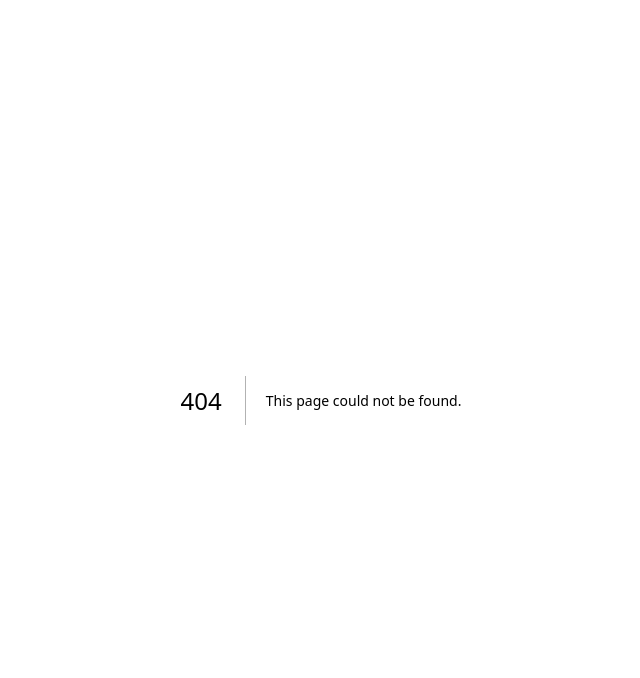
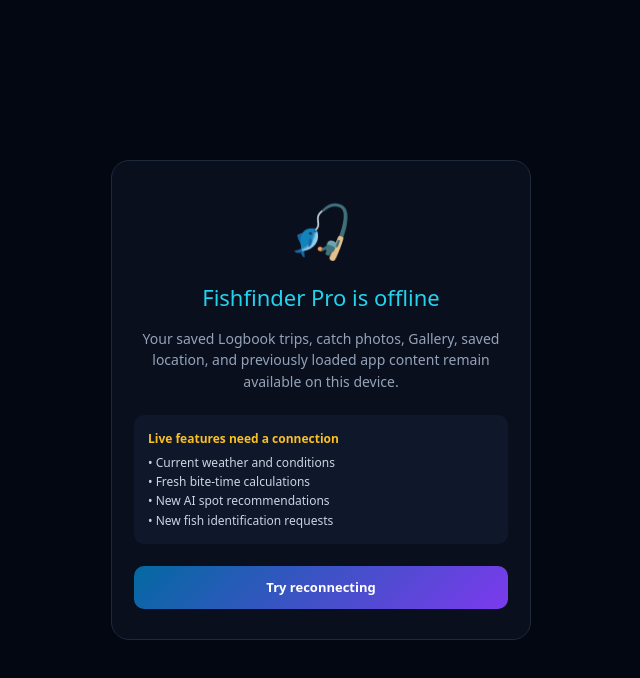
Before and after one commit to DaddyFilth/Fishfinder-pro, a Next.js app: page /offline in a window 1280 px wide. Before the commit this address had no page. Shown: the top 678 px of the page, without its empty margins (319-959 px from the left). Built offline with nearby package versions, Linux system fonts and the light colour scheme.

Commit message:
feat: add offline PWA foundation

```diff
--- /dev/null
+++ b/public/sw.js
@@ -0,0 +1,148 @@
+const CACHE_VERSION = 'fishfinder-pro-v1';
+const APP_SHELL_CACHE = `${CACHE_VERSION}-shell`;
+const RUNTIME_CACHE = `${CACHE_VERSION}-runtime`;
+const API_CACHE = `${CACHE_VERSION}-api`;
+
+const APP_SHELL = [
+  '/',
+  '/offline',
+  '/manifest.json',
+  '/icons/icon-192.png',
+  '/icons/icon-512.png',
+  '/icons/icon-maskable-512.png',
+];
+
+const isSameOrigin = (url) => url.origin === self.location.origin;
+
+self.addEventListener('install', (event) => {
+  event.waitUntil(
+    caches
+      .open(APP_SHELL_CACHE)
+      .then((cache) => cache.addAll(APP_SHELL))
+      .then(() => self.skipWaiting()),
+  );
+});
+
+self.addEventListener('activate', (event) => {
+  event.waitUntil(
+    caches
+      .keys()
+      .then((keys) =>
+        Promise.all(
+          keys
+            .filter((key) => key.startsWith('fishfinder-pro-'))
+            .filter((key) => !key.startsWith(CACHE_VERSION))
+            .map((key) => caches.delete(key)),
+        ),
+      )
+      .then(() => self.clients.claim()),
+  );
+});
+
+self.addEventListener('fetch', (event) => {
+  const request = event.request;
+
+  if (request.method !== 'GET') return;
+
+  const url = new URL(request.url);
+
+  if (!isSameOrigin(url)) return;
+
+  if (request.mode === 'navigate') {
+    event.respondWith(
+      fetch(request)
+        .then((response) => {
+          const copy = response.clone();
+
+          caches.open(RUNTIME_CACHE).then((cache) => {
+            cache.put(request, copy);
+          });
+
+          return response;
+        })
+        .catch(async () => {
+          const cachedPage = await caches.match(request);
+
+          if (cachedPage) return cachedPage;
+
+          const cachedHome = await caches.match('/');
+
+          if (cachedHome) return cachedHome;
+
+          return caches.match('/offline');
+        }),
+    );
+
+    return;
+  }
+
+  if (url.pathname.startsWith('/api/')) {
+    event.respondWith(
+      fetch(request)
+        .then((response) => {
+          if (!response || !response.ok) return response;
+
+          const copy = response.clone();
+
+          caches.open(API_CACHE).then((cache) => {
+            cache.put(request, copy);
+          });
+
+          return response;
+        })
+        .catch(async () => {
+          const cachedResponse = await caches.match(request);
+
+          if (cachedResponse) return cachedResponse;
+
+          return new Response(
+            JSON.stringify({
+              offline: true,
+              error: 'Offline — no cached result is available yet.',
+            }),
+            {
+              status: 503,
+              headers: {
+                'Content-Type': 'application/json',
+                'X-Fishfinder-Offline': 'true',
+              },
+            },
+          );
+        }),
+    );
+
+    return;
+  }
+
+  event.respondWith(
+    caches.match(request).then((cachedResponse) => {
+      if (cachedResponse) return cachedResponse;
+
+      return fetch(request)
+        .then((response) => {
+          if (!response || !response.ok) return response;
+
+          const copy = response.clone();
+
+          caches.open(RUNTIME_CACHE).then((cache) => {
+            cache.put(request, copy);
+          });
+
+          return response;
+        })
+        .catch(() => {
+          if (request.destination === 'image') {
+            return new Response('', {
+              status: 504,
+              statusText: 'Offline image unavailable',
+            });
+          }
+
+          return new Response('', {
+            status: 503,
+            statusText: 'Offline resource unavailable',
+          });
+        });
+    }),
+  );
+});
--- a/src/app/layout.tsx
+++ b/src/app/layout.tsx
@@ -1,6 +1,8 @@
 import type { Metadata, Viewport } from "next";
 import { SpeedInsights } from '@vercel/speed-insights/next';
 import type { ReactNode } from "react";
+import ConnectionStatus from '@/components/offline/ConnectionStatus';
+import ServiceWorkerRegistration from '@/components/offline/ServiceWorkerRegistration';
 import "./globals.css";
 
 export const metadata: Metadata = {
@@ -42,6 +44,8 @@ export default function RootLayout({ children }: { children: ReactNode }) {
       className="h-full antialiased"
     >
       <body style={{ height: "100%", margin: 0 }} className="min-h-full flex flex-col">
+        <ServiceWorkerRegistration />
+        <ConnectionStatus />
         {children}
         <SpeedInsights />
       </body>
--- /dev/null
+++ b/src/app/offline/page.tsx
@@ -0,0 +1,91 @@
+'use client';
+
+export default function OfflinePage() {
+  return (
+    <main
+      style={{
+        minHeight: '100dvh',
+        background: '#030712',
+        color: '#e2e8f0',
+        fontFamily: 'system-ui, sans-serif',
+        display: 'grid',
+        placeItems: 'center',
+        padding: '24px',
+      }}
+    >
+      <section
+        style={{
+          width: '100%',
+          maxWidth: '420px',
+          textAlign: 'center',
+          background: '#0a0f1e',
+          border: '1px solid #1e293b',
+          borderRadius: '18px',
+          padding: '30px 22px',
+        }}
+      >
+        <div style={{ fontSize: '52px', marginBottom: '12px' }}>🎣</div>
+
+        <h1
+          style={{
+            margin: 0,
+            color: '#22d3ee',
+            fontSize: '22px',
+          }}
+        >
+          Fishfinder Pro is offline
+        </h1>
+
+        <p
+          style={{
+            color: '#94a3b8',
+            fontSize: '14px',
+            lineHeight: 1.55,
+            margin: '14px 0 22px',
+          }}
+        >
+          Your saved Logbook trips, catch photos, Gallery, saved location, and
+          previously loaded app content remain available on this device.
+        </p>
+
+        <div
+          style={{
+            textAlign: 'left',
+            background: '#0f172a',
+            borderRadius: '10px',
+            padding: '14px',
+            color: '#cbd5e1',
+            fontSize: '12px',
+            lineHeight: 1.6,
+          }}
+        >
+          <div style={{ color: '#fbbf24', fontWeight: 700, marginBottom: '5px' }}>
+            Live features need a connection
+          </div>
+          <div>• Current weather and conditions</div>
+          <div>• Fresh bite-time calculations</div>
+          <div>• New AI spot recommendations</div>
+          <div>• New fish identification requests</div>
+        </div>
+
+        <button
+          onClick={() => window.location.reload()}
+          style={{
+            marginTop: '22px',
+            width: '100%',
+            border: 0,
+            borderRadius: '10px',
+            padding: '12px',
+            background: 'linear-gradient(135deg, #0369a1, #7c3aed)',
+            color: 'white',
+            fontSize: '13px',
+            fontWeight: 700,
+            cursor: 'pointer',
+          }}
+        >
+          Try reconnecting
+        </button>
+      </section>
+    </main>
+  );
+}
--- /dev/null
+++ b/src/components/offline/ConnectionStatus.tsx
@@ -0,0 +1,42 @@
+'use client';
+
+import { useEffect, useState } from 'react';
+
+export default function ConnectionStatus() {
+  const [online, setOnline] = useState(true);
+
+  useEffect(() => {
+    const updateStatus = () => setOnline(navigator.onLine);
+
+    updateStatus();
+    window.addEventListener('online', updateStatus);
+    window.addEventListener('offline', updateStatus);
+
+    return () => {
+      window.removeEventListener('online', updateStatus);
+      window.removeEventListener('offline', updateStatus);
+    };
+  }, []);
+
+  if (online) return null;
+
+  return (
+    <div
+      role='status'
+      style={{
+        background: '#78350f',
+        borderBottom: '1px solid #f59e0b',
+        color: '#fef3c7',
+        padding: '7px 12px',
+        textAlign: 'center',
+        fontFamily: 'system-ui, sans-serif',
+        fontSize: '11px',
+        fontWeight: 700,
+        lineHeight: 1.35,
+      }}
+    >
+      📡 Offline mode — saved trips, photos, and cached information are still
+      available. Live conditions and AI refreshes need a connection.
+    </div>
+  );
+}
--- /dev/null
+++ b/src/components/offline/ServiceWorkerRegistration.tsx
@@ -0,0 +1,36 @@
+'use client';
+
+import { useEffect } from 'react';
+
+export default function ServiceWorkerRegistration() {
+  useEffect(() => {
+    if (
+      process.env.NODE_ENV !== 'production' ||
+      !('serviceWorker' in navigator)
+    ) {
+      return;
+    }
+
+    const register = async () => {
+      try {
+        await navigator.serviceWorker.register('/sw.js', {
+          scope: '/',
+          updateViaCache: 'none',
+        });
+      } catch {
+        // Offline capability is optional; the normal app remains available.
+      }
+    };
+
+    if (document.readyState === 'complete') {
+      void register();
+      return;
+    }
+
+    window.addEventListener('load', () => {
+      void register();
+    }, { once: true });
+  }, []);
+
+  return null;
+}
```
